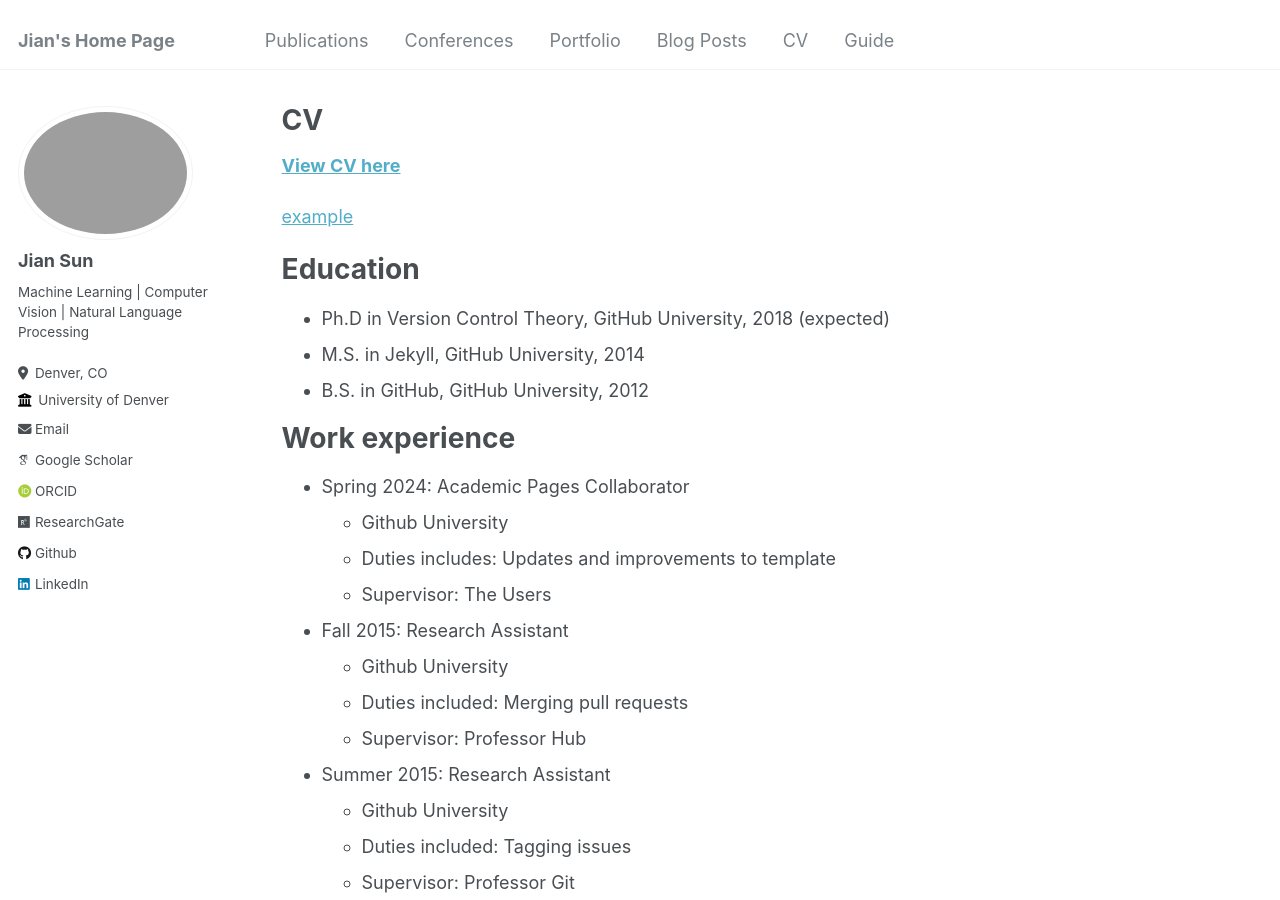
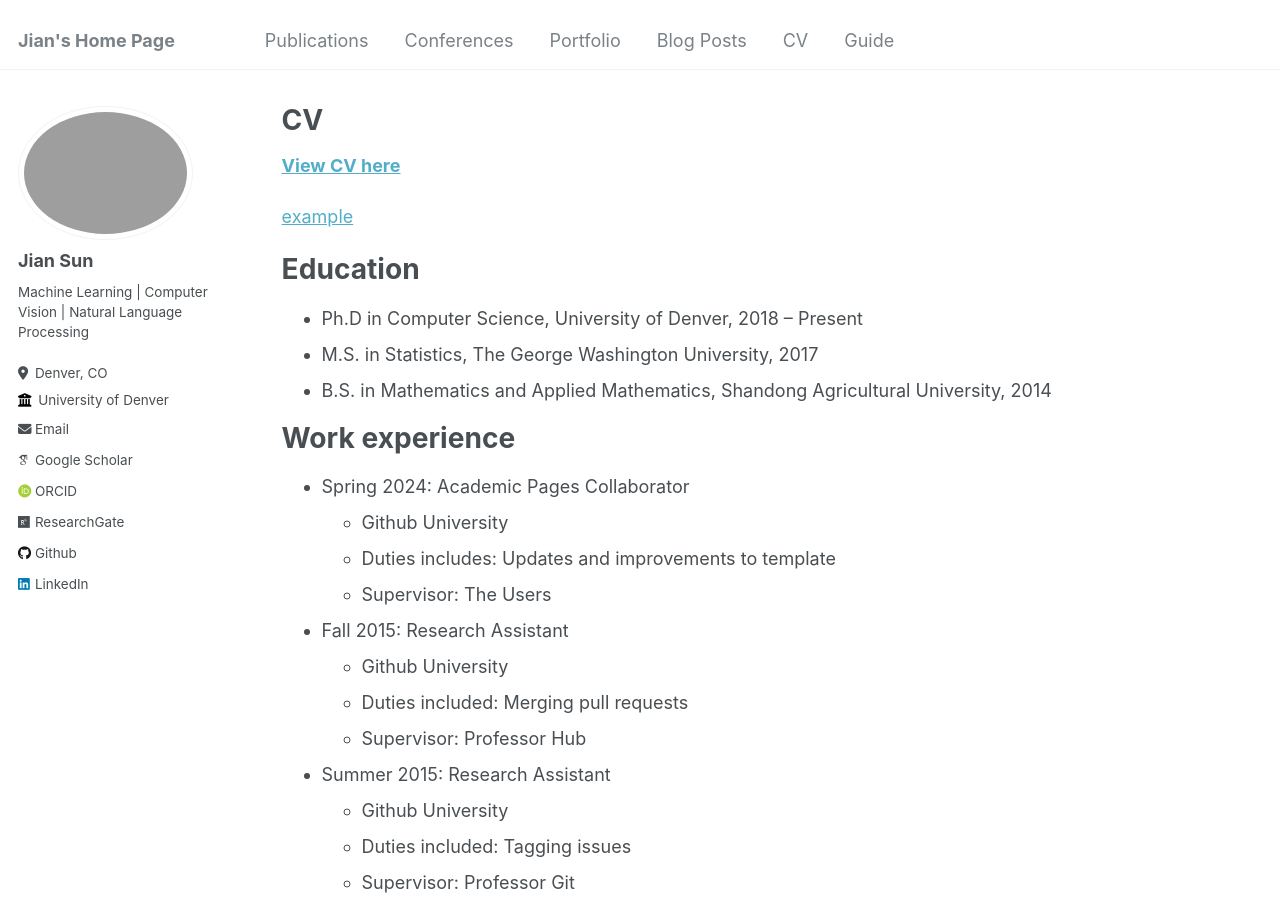
Before and after one commit to jiansfoggy/sj-home.github.io, a Jekyll site: the page built from _pages/cv.md, in a window 1280 px wide and 900 px high. Built offline with Jekyll 4.4.1, drawn with Linux system fonts in a browser that asks for light colours; some web fonts are replaced; some of the changed text lies outside the part shown.

```diff
--- a/_pages/cv.md
+++ b/_pages/cv.md
@@ -16,9 +16,9 @@
 
 Education
 ======
-* Ph.D in Version Control Theory, GitHub University, 2018 (expected)
-* M.S. in Jekyll, GitHub University, 2014
-* B.S. in GitHub, GitHub University, 2012
+* Ph.D in Computer Science, University of Denver, 2018 -- Present
+* M.S. in Statistics, The George Washington University, 2017
+* B.S. in Mathematics and Applied Mathematics, Shandong Agricultural University, 2014
 
 Work experience
 ======
@@ -58,12 +58,6 @@
     {% include archive-single-talk-cv.html  %}
   {% endfor %}</ul>
 
-Teaching
-======
-  <ul>{% for post in site.teaching reversed %}
-    {% include archive-single-cv.html %}
-  {% endfor %}</ul>
-
 Service and leadership
 ======
 * Currently signed in to 43 different slack teams
```
Also changed, not shown: 2 other files.
